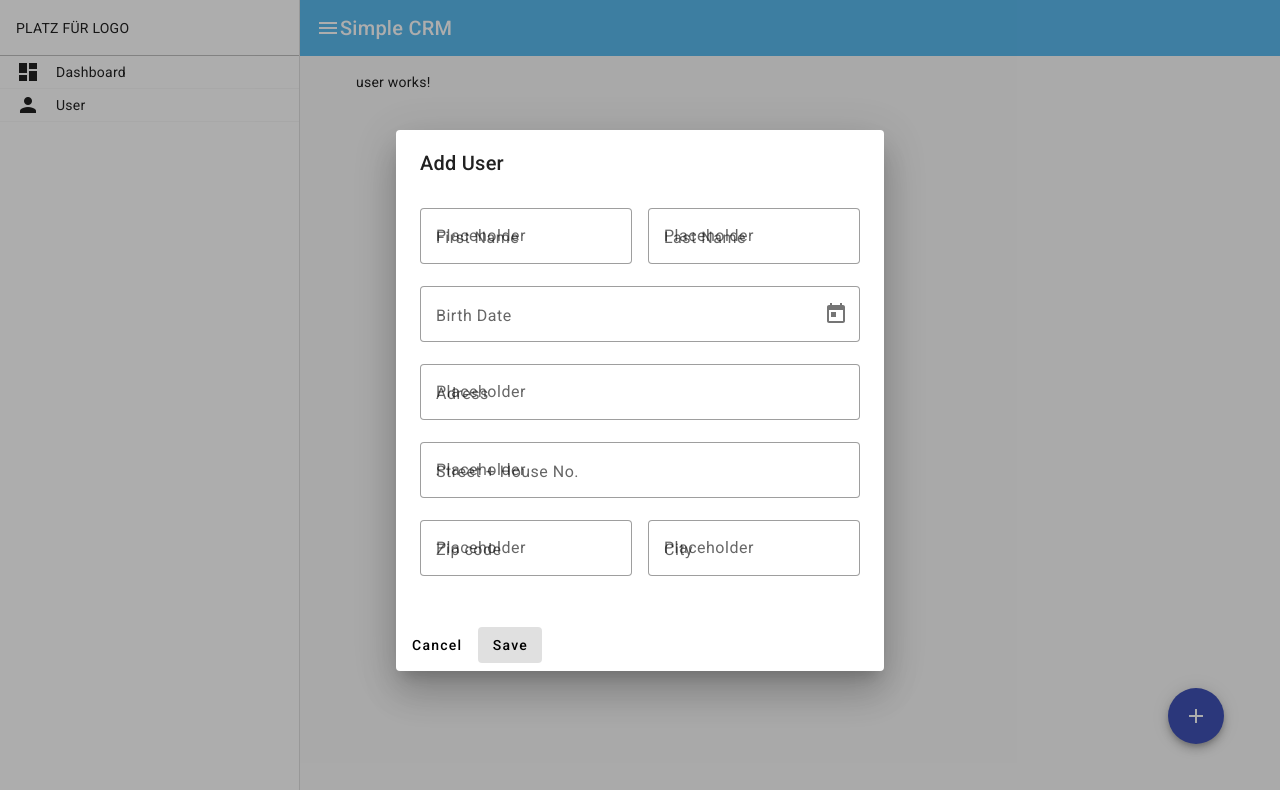
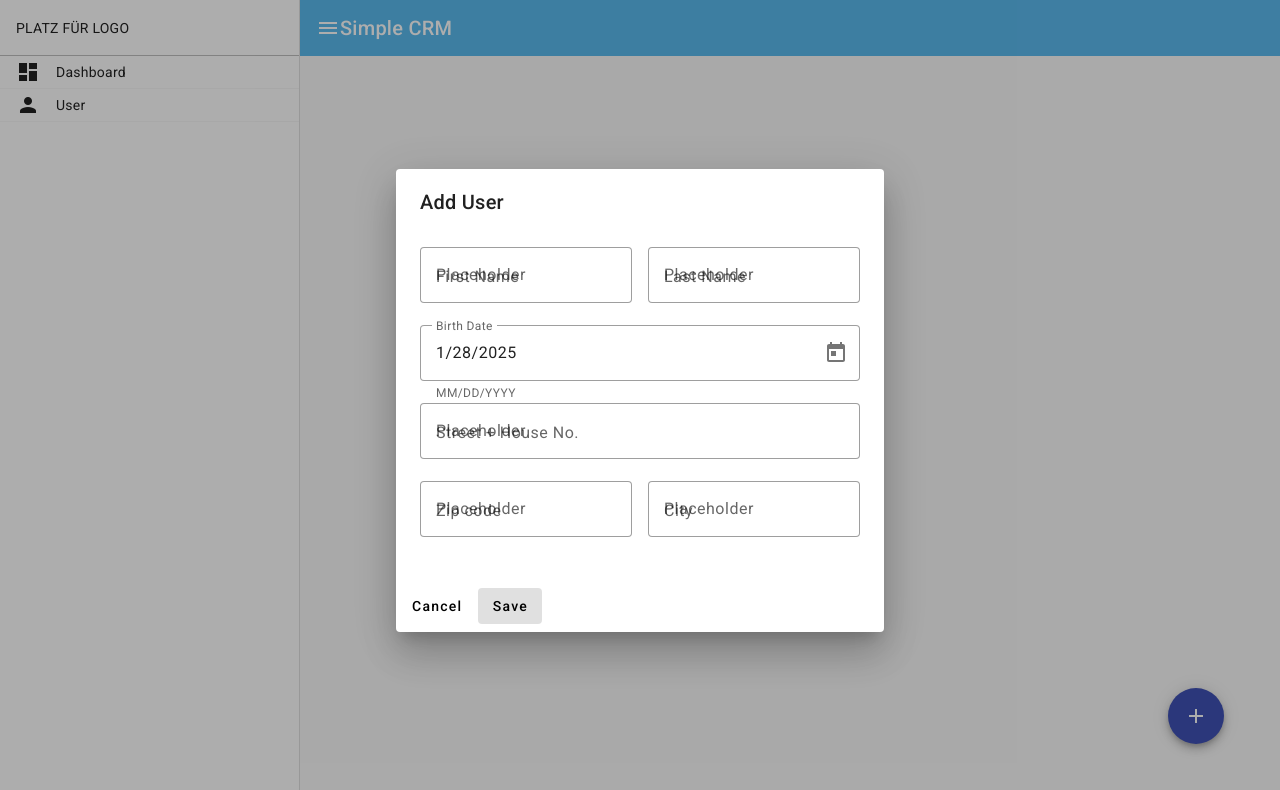
Before and after one commit to JeanPondy/simple-crm, an Angular app in the folder simple-crm/: page /user in a window 1280 px wide. Both pictures are taken after a click on the button "add". Shown: the top 790 px of the page. Built offline with nearby package versions, Linux system fonts and the light colour scheme.

Commit message:
Neue User hinfügen / NgModel - Variable mit Input verknüpfen

```diff
--- a/simple-crm/src/app/app.component.ts
+++ b/simple-crm/src/app/app.component.ts
@@ -3,13 +3,14 @@ import { RouterModule, RouterOutlet } from '@angular/router';
 import {MatToolbarModule} from '@angular/material/toolbar';
 import {MatIconModule} from '@angular/material/icon';
 import {MatSidenavModule} from '@angular/material/sidenav';
+import { FormsModule } from '@angular/forms';
 
 
 
 @Component({
   selector: 'app-root',
   standalone: true,
-  imports: [ MatToolbarModule, MatIconModule, MatSidenavModule, RouterModule,],
+  imports: [ MatToolbarModule, MatIconModule, MatSidenavModule, RouterModule,FormsModule],
   templateUrl: './app.component.html',
   styleUrl: './app.component.scss'
 })
--- a/simple-crm/src/app/dialog-add-user/dialog-add-user.component.html
+++ b/simple-crm/src/app/dialog-add-user/dialog-add-user.component.html
@@ -4,14 +4,14 @@
   <div class="first-last">
     <mat-form-field class="mR-16" appearance="outline">
       <mat-label>First Name</mat-label>
-      <input matInput placeholder="Placeholder" />
+      <input [(ngModel)]="user.firstName" matInput placeholder="Placeholder" />
       <!-- <mat-icon matSuffix>sentiment_very_satisfied</mat-icon> -->
       <!--    <mat-hint>Please enter a name</mat-hint> -->
     </mat-form-field>
 
     <mat-form-field appearance="outline">
       <mat-label>Last Name</mat-label>
-      <input matInput placeholder="Placeholder" />
+      <input [(ngModel)]="user.lastName" matInput placeholder="Placeholder" />
       <!--       <mat-hint>Please enter a name</mat-hint> -->
     </mat-form-field>
   </div>
@@ -19,8 +19,8 @@
   <div>
     <mat-form-field class="full-width" appearance="outline">
       <mat-label>Birth Date</mat-label>
-      <input matInput [matDatepicker]="picker" />
-      <!-- <mat-hint>MM/DD/YYYY</mat-hint> -->
+      <input [(ngModel)]="birthDate" matInput [matDatepicker]="picker" />
+      <mat-hint>MM/DD/YYYY</mat-hint>
       <mat-datepicker-toggle
         matIconSuffix
         [for]="picker"
@@ -29,31 +29,24 @@
     </mat-form-field>
   </div>
   <!-- -------------------------------------------------------- -->
-  <div>
-    <mat-form-field class="full-width" appearance="outline">
-      <mat-label>Adress</mat-label>
-      <input matInput placeholder="Placeholder" />
-      <!--       <mat-hint>Please enter a name</mat-hint> -->
-    </mat-form-field>
-  </div>
 
   <div>
     <mat-form-field class="full-width" appearance="outline">
       <mat-label>Street + House No. </mat-label>
-      <input matInput placeholder="Placeholder" />
+      <input [(ngModel)]="user.street" matInput placeholder="Placeholder" />
       <!--       <mat-hint>Please enter a name</mat-hint> -->
     </mat-form-field>
   </div>
   <div>
     <mat-form-field class="mR-16" appearance="outline">
       <mat-label>Zip code</mat-label>
-      <input matInput placeholder="Placeholder" />
+      <input [(ngModel)]="user.zipCode" matInput placeholder="Placeholder" />
       <!--       <mat-hint>Please enter a name</mat-hint> -->
     </mat-form-field>
 
     <mat-form-field appearance="outline">
       <mat-label>City</mat-label>
-      <input matInput placeholder="Placeholder" />
+      <input [(ngModel)]="user.city" matInput placeholder="Placeholder" />
       <!--       <mat-hint>Please enter a name</mat-hint> -->
     </mat-form-field>
   </div>
@@ -62,5 +55,5 @@
 <!-- -------------------------------------------------------- -->
 <div mat-dialog-actions class="action-btn">
   <button mat-button (click)="onNoClick()">Cancel</button>
-  <button mat-button [mat-dialog-close]="" cdkFocusInitial>Save</button>
+  <button mat-button (click)="saveUser()" cdkFocusInitial>Save</button>
 </div>
--- a/simple-crm/src/app/dialog-add-user/dialog-add-user.component.ts
+++ b/simple-crm/src/app/dialog-add-user/dialog-add-user.component.ts
@@ -1,4 +1,4 @@
-import { Component } from '@angular/core';
+import { Component, OnInit } from '@angular/core';
 import {MatDialogModule} from '@angular/material/dialog';
 import { MatDialogRef } from '@angular/material/dialog';
 import {MatInputModule} from '@angular/material/input';
@@ -6,15 +6,21 @@ import {MatFormFieldModule} from '@angular/material/form-field';
 import {MatCalendarBody, MatDatepickerModule} from '@angular/material/datepicker';
 import {MatButtonModule} from '@angular/material/button';
 import { MatNativeDateModule } from '@angular/material/core';
+import { FormsModule } from '@angular/forms';
+import { User } from '../../models/user.class';
+
 
 @Component({
   selector: 'app-dialog-add-user',
   standalone: true,
-  imports: [MatDialogModule, MatInputModule, MatFormFieldModule, MatDatepickerModule, MatButtonModule, MatNativeDateModule],
+  imports: [MatDialogModule, MatInputModule, MatFormFieldModule, MatDatepickerModule, MatButtonModule, MatNativeDateModule, FormsModule],
   templateUrl: './dialog-add-user.component.html',
   styleUrl: './dialog-add-user.component.scss'
 })
-export class DialogAddUserComponent {
+export class DialogAddUserComponent implements OnInit {
+
+  user: User = new User();
+  birthDate: Date = new Date();
 
   constructor(public dialogRef: MatDialogRef<DialogAddUserComponent>) {}
 
@@ -22,4 +28,13 @@ export class DialogAddUserComponent {
     this.dialogRef.close();
   }
 
+  ngOnInit(): void {
+
+  }
+
+  saveUser(){
+    this.user.birthDate = this.birthDate.getTime();
+    console.log('Current user is', this.user)
+  }
+
 }
--- a/simple-crm/src/app/user/user.component.html
+++ b/simple-crm/src/app/user/user.component.html
@@ -1,5 +1,3 @@
-<p>user works!</p>
-
 <button
   (click)="openDialog()"
   class="add-user-btn"
```
Also changed, not shown: simple-crm/src/app/user/user.component.ts (+7 -3 lines).
